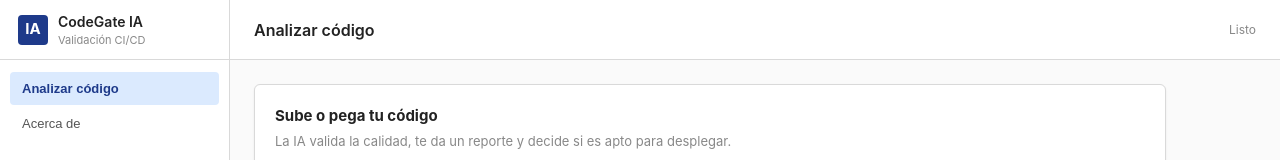
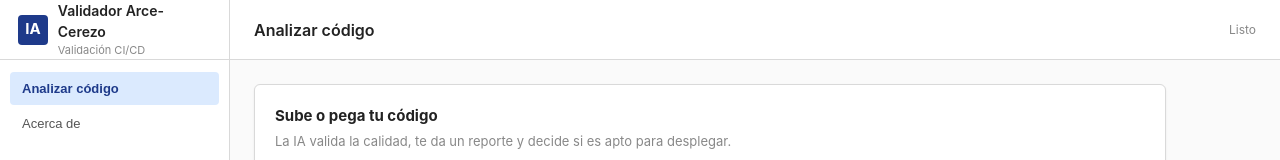
Before and after one commit to adriandanielcerezonevarez-web/tesis-ia-pipeline, a website: page panel-web/public/index.html in a window 1280 px wide. Shown: the top 160 px of the page. Drawn offline with nearby package versions, Linux system fonts and the light colour scheme.

Commit message:
Update index.html

```diff
--- a/panel-web/public/index.html
+++ b/panel-web/public/index.html
@@ -88,7 +88,7 @@
 <aside class="sidebar">
   <div class="sidebar-header">
     <div class="logo-mark">IA</div>
-    <div class="logo-text">CodeGate IA<small>Validación CI/CD</small></div>
+    <div class="logo-text">Validador Arce-Cerezo<small>Validación CI/CD</small></div>
   </div>
   <nav>
     <button class="nav-item active" onclick="ver('analizar')">Analizar código</button>
```
